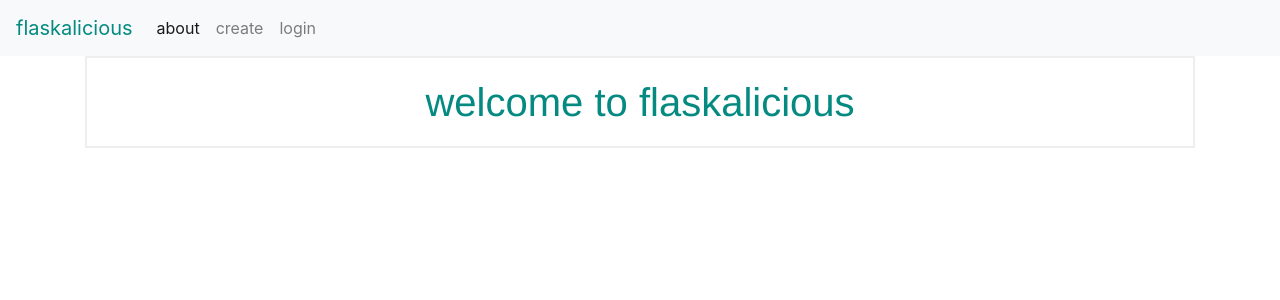
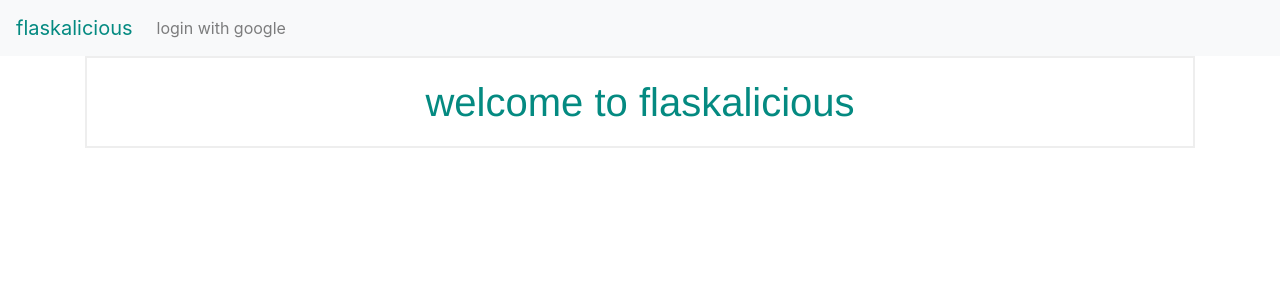
Before and after one commit to beautidata/flaskalicious, a Flask app: page / in a window 1280 px wide. Shown: the top 300 px of the page. Run offline with Flask 2, Linux system fonts and the light colour scheme; parts of the project's set-up code (start-up, migrations or seed data) failed here and were passed over; some libraries are stand-ins or nearby versions.

Commit message:
show nav bar menu items only when user is authenticated

```diff
--- a/templates/base.html
+++ b/templates/base.html
@@ -19,19 +19,19 @@
         </button>
         <div class="collapse navbar-collapse" id="navbarNav">
             <ul class="navbar-nav">
+            {% if user.is_authenticated %}
             <li class="nav-item active">
-                <a class="nav-link" href="#">about</a>
+                <a class="nav-link" href="#">welcome {{user.name}}</a>
             </li>
             <li class="nav-item">
               <a class="nav-link" href="{{url_for('create')}}">create</a>
             </li>
-            {% if user.is_authenticated %}
             <li class="nav-item">
               <a class="nav-link" href="{{url_for('logout')}}">logout</a>
             </li>
             {% else %}
             <li class="nav-item">
-              <a class="nav-link" href="{{url_for('login')}}">login</a>
+              <a class="nav-link" href="{{url_for('login')}}">login with google</a>
             </li>
             {% endif %}
             </ul>
```
